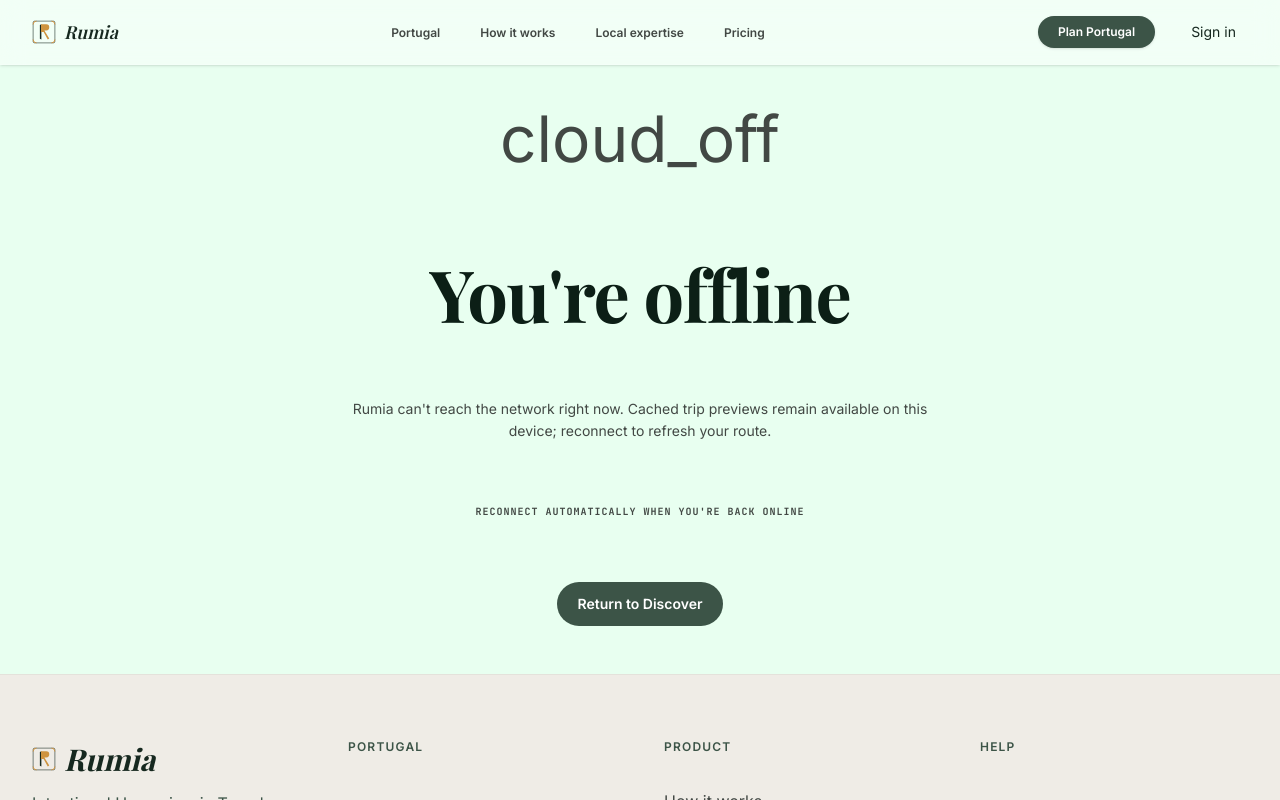
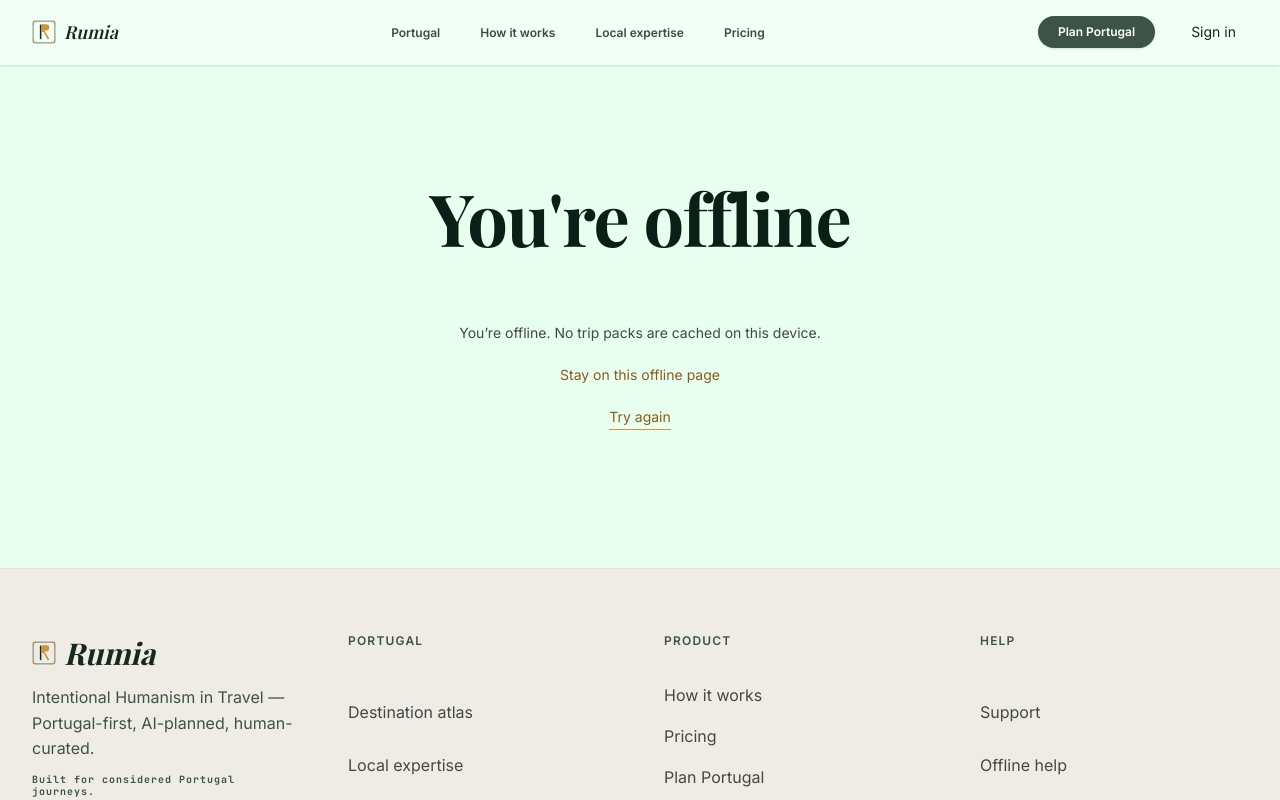
Before and after one commit to Dystx/Rota, a Next.js app in the folder apps/web/: page /offline in a window 1280 px wide. Shown: the top 800 px of the page. Built offline with nearby package versions, Linux system fonts and the light colour scheme.

Commit message:
feat: add honest offline recovery

```diff
--- /dev/null
+++ b/apps/web/app/offline/offline-status.tsx
@@ -0,0 +1,9 @@
+"use client";
+
+import * as React from "react";
+
+export type CachedTripPack = { label: string; href: string; lastSynced: string };
+
+export function OfflineStatus({ online, cachedPacks, onRetry = () => window.location.reload(), safeHref }: { online: boolean; cachedPacks: CachedTripPack[]; onRetry?: () => void; safeHref: string }) {
+  return <div className="grid gap-5 text-center"><p className="text-on-surface-variant">{online ? "You’re back online." : cachedPacks.length ? "You’re offline. Cached trip packs are still available." : "You’re offline. No trip packs are cached on this device."}</p>{cachedPacks[0] ? <a href={cachedPacks[0].href} className="text-ochre-dark underline">Open {cachedPacks[0].label}</a> : <a href={safeHref} className="text-ochre-dark underline">Stay on this offline page</a>}<button type="button" onClick={onRetry} className="mx-auto border-b border-ochre-dark text-ochre-dark">Try again</button></div>;
+}
--- a/apps/web/app/offline/page.tsx
+++ b/apps/web/app/offline/page.tsx
@@ -1,5 +1,5 @@
-import Link from "next/link";
 import { PublicRouteLayout } from "../_components/public-route-layout";
+import { OfflineStatus } from "./offline-status";
 
 /**
  * Offline fallback. Served by the PWA service worker when the
@@ -12,22 +12,10 @@ export default function OfflinePage() {
     <PublicRouteLayout>
       <div className="min-h-[60vh] flex items-center justify-center px-container-padding-lg py-section-gap bg-background">
         <div className="max-w-xl text-center flex flex-col items-center gap-gutter">
-          <span
-            aria-hidden
-            className="ph text-[64px] text-on-surface-variant"
-          >
-            cloud_off
-          </span>
           <h1 className="font-display text-display text-foreground">
             You&apos;re offline
           </h1>
-          <p className="font-body-lg text-body-lg text-on-surface-variant">
-            Rumia can&apos;t reach the network right now. Cached trip previews remain available on this device; reconnect to refresh your route.
-          </p>
-          <p className="font-mono-micro text-mono-micro uppercase tracking-widest text-on-surface-variant">
-            Reconnect automatically when you&apos;re back online
-          </p>
-          <Link href="/explore" className="rounded-full bg-olive-light px-5 py-3 text-sm font-semibold text-on-primary focus-visible:outline-none focus-visible:ring-2 focus-visible:ring-ochre-light">Return to Discover</Link>
+          <OfflineStatus online={false} cachedPacks={[]} safeHref="/offline" />
         </div>
       </div>
     </PublicRouteLayout>
```
Also changed, not shown: 1 other file (tests, documents, lock files or other folders).
